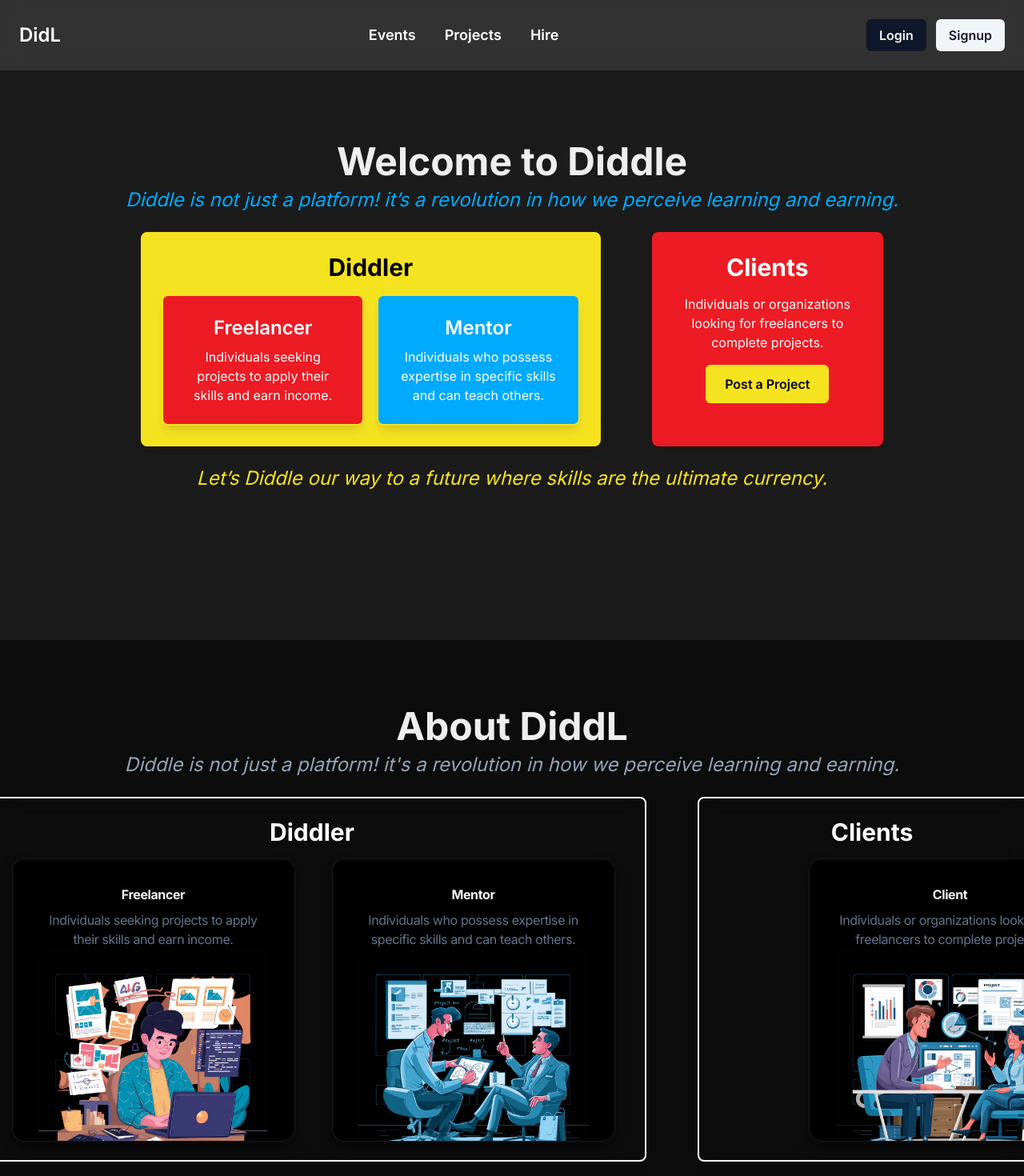
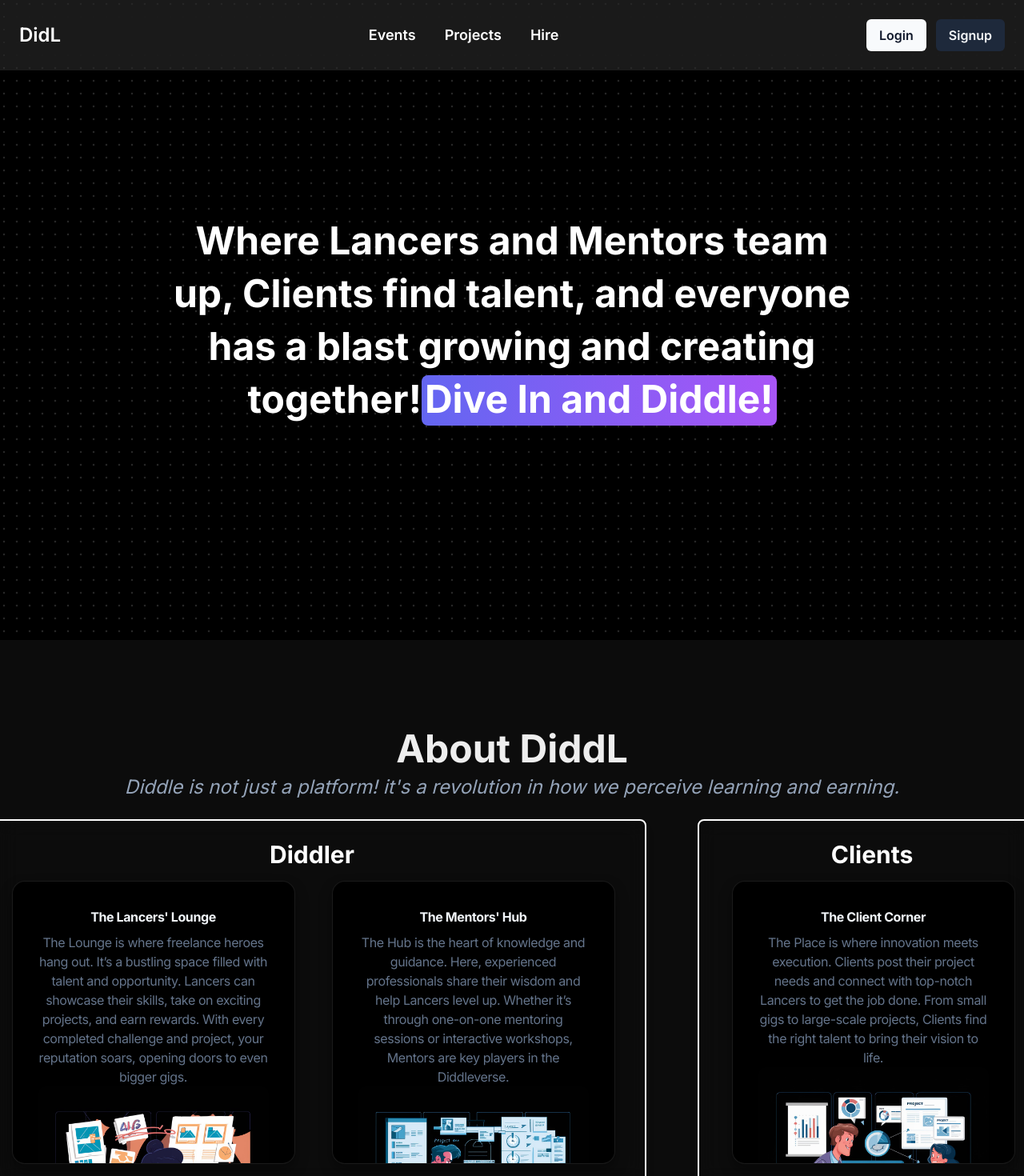
Before and after one commit to kalpithasv/Diddle, a Next.js app in the folder frontend/: page / in a window 1280 px wide. Shown: the top 1470 px of the page at 80% size. Built offline with nearby package versions, Linux system fonts and the light colour scheme.

Commit message:
chore: Update dependencies and add mini-svg-data-uri package

```diff
--- a/frontend/package.json
+++ b/frontend/package.json
@@ -18,6 +18,7 @@
     "hamburger-react": "^2.5.1",
     "http-proxy-middleware": "^3.0.0",
     "lucide-react": "^0.416.0",
+    "mini-svg-data-uri": "^1.4.4",
     "next": "^14.2.5",
     "react": "^18",
     "react-dom": "^18",
--- a/frontend/src/app/layout.tsx
+++ b/frontend/src/app/layout.tsx
@@ -16,11 +16,11 @@ export default function RootLayout({
   children: React.ReactNode;
 }>) {
   return (
-    <html lang="en">
+    <html lang="en" class="dark">
       <body className={inter.className}>
         <Navbar />
         {children}
-        </body>
+      </body>
     </html>
   );
 }
--- a/frontend/src/app/page.tsx
+++ b/frontend/src/app/page.tsx
@@ -1,65 +1,41 @@
-import { Navbar } from "@/components";
+"use client";
 import About from "@/components/About";
+import HowItWorks from "@/components/HowItWorks";
 import KeyFeatures from "@/components/KeyFeatures";
-import Image from "next/image";
+import { motion } from "framer-motion";
+import { HeroHighlight, Highlight } from "@/components/ui/hero-highlight";
 
 export default function Home() {
   return (
-    <main className="w-screen h-screen bg-[#1b1b1b] text-white font-Poppins">
-      <section className="flex flex-col items-center justify-center h-full text-center p-8 bg-[#1b1b1b] text-white">
-        <h1 className="text-5xl font-bold mb-4 text-[#eeeeee]">
-          Welcome to Diddle
-        </h1>
-        <p className="text-2xl mb-4 text-[#00aaff] italic animate-bounce">
-          Diddle is not just a platform! it’s a revolution in how we perceive
-          learning and earning.
-        </p>
-        <div className="flex gap-16 justify-center px-[18vh]">
-          <div className="bg-[#f6e320] border-2 border-[#f6e320] p-6 rounded-lg shadow-lg w-2/3 relative">
-            <h3 className="text-3xl font-bold mb-4 text-black">Diddler</h3>
-            <div className="flex gap-4">
-              <div className="bg-[#ed1b24] border-2 border-[#f6e320] p-6 rounded-lg shadow-lg w-1/2 relative">
-                <h4 className="text-2xl font-semibold mb-2 text-white">
-                  Freelancer
-                </h4>
-                <p className="text-white">
-                  Individuals seeking projects to apply their skills and earn
-                  income.
-                </p>
-              </div>
-              <div className="bg-[#00aaff] border-2 border-[#f6e320] p-6 rounded-lg shadow-lg w-1/2 relative">
-                <h4 className="text-2xl font-semibold mb-2 text-white">
-                  Mentor
-                </h4>
-                <p className="text-white">
-                  Individuals who possess expertise in specific skills and can
-                  teach others.
-                </p>
-              </div>
-            </div>
-          </div>
-          <div className="bg-[#ed1b24] border-2 border-[#ed1b2666] p-6 rounded-lg shadow-lg w-1/3 relative">
-            <h3 className="text-3xl font-bold mb-4 text-white">Clients</h3>
-            <p className="text-white">
-              Individuals or organizations looking for freelancers to complete
-              projects.
-            </p>
-            <a
-              href="/post-project"
-              className="mt-4 inline-block bg-[#f6e320] text-black px-6 py-3 rounded-md font-semibold hover:bg-blue-700 transition ease-in-out duration-300"
-            >
-              Post a Project
-            </a>
-          </div>
-        </div>
-        <p className="text-2xl mt-8 text-[#f6e320] italic animate-bounce">
-          Let’s Diddle our way to a future where skills are the ultimate
-          currency.
-        </p>
+    <main className="w-screen bg-[#0c0c0c] text-white font-Poppins">
+      <section>
+        <HeroHighlight>
+          <motion.h1
+            initial={{
+              opacity: 0,
+              y: 20,
+            }}
+            animate={{
+              opacity: 1,
+              y: [20, -5, 0],
+            }}
+            transition={{
+              duration: 0.5,
+              ease: [0.4, 0.0, 0.2, 1],
+            }}
+            className="text-2xl px-4 md:text-4xl lg:text-5xl font-bold text-neutral-700 dark:text-white max-w-4xl leading-relaxed lg:leading-snug text-center mx-auto "
+          >
+            Where Lancers and Mentors team up, Clients find talent, and everyone
+            has a blast growing and creating together!
+            <Highlight className="text-black dark:text-white">
+              Dive In and Diddle!
+            </Highlight>
+          </motion.h1>
+        </HeroHighlight>
       </section>
-
       <About />
       <KeyFeatures />
+      <HowItWorks />
 
       <footer className="bg-[#1b1b1b] p-4 text-center">
         <p className="text-sm text-[#f6e320]">
--- a/frontend/src/components/About.tsx
+++ b/frontend/src/components/About.tsx
@@ -6,9 +6,11 @@ import { freelancePic, mentorPic, clientPic } from "@/../public";
 
 const About = () => {
   return (
-    <main className="w-screen h-screen bg-[#1b1b1b] text-white font-Poppins">
-      <section className="flex flex-col items-center justify-center h-full text-center p-8 bg-[#0c0c0c] text-white">
-        <h1 className="text-5xl font-bold mb-4 text-[#eeeeee]">About DiddL</h1>
+    <main className="w-screen min-h-screen h-full bg-[#0c0c0c] text-white font-Poppins">
+      <section className="flex flex-col items-center justify-center h-full text-center py-8 px-12 bg-[#0c0c0c] text-white">
+        <h1 className="text-5xl font-bold mb-4 text-[#eeeeee] pt-20">
+          About DiddL
+        </h1>
         <p className="text-2xl mb-4 text-slate-400 italic animate-bounce">
           Diddle is not just a platform! it&apos;s a revolution in how we
           perceive learning and earning.
@@ -20,12 +22,15 @@ const About = () => {
               <PinContainer title="Freelancing Page" href="#">
                 <div className="flex basis-full flex-col p-4 tracking-tight text-slate-100/50 sm:basis-1/2 w-[20rem] h-[20rem] ">
                   <h3 className="max-w-xs !pb-2 !m-0 font-bold  text-base text-slate-100">
-                    Freelancer
+                    The Lancers&apos; Lounge
                   </h3>
                   <div className="text-base !m-0 !p-0 font-normal">
                     <span className="text-slate-500 ">
-                      Individuals seeking projects to apply their skills and
-                      earn income.
+                      The Lounge is where freelance heroes hang out. It’s a
+                      bustling space filled with talent and opportunity. Lancers
+                      can showcase their skills, take on exciting projects, and
+                      earn rewards. With every completed challenge and project,
+                      your reputation soars, opening doors to even bigger gigs.
                     </span>
                   </div>
                   <Image
@@ -38,18 +43,21 @@ const About = () => {
               <PinContainer title="Mentors Page" href="#">
                 <div className="flex basis-full flex-col p-4 tracking-tight text-slate-100/50 sm:basis-1/2 w-[20rem] h-[20rem] ">
                   <h3 className="max-w-xs !pb-2 !m-0 font-bold  text-base text-slate-100">
-                    Mentor
+                    The Mentors' Hub
                   </h3>
                   <div className="text-base !m-0 !p-0 font-normal">
                     <span className="text-slate-500 ">
-                      Individuals who possess expertise in specific skills and
-                      can teach others.
+                      The Hub is the heart of knowledge and guidance. Here,
+                      experienced professionals share their wisdom and help
+                      Lancers level up. Whether it’s through one-on-one
+                      mentoring sessions or interactive workshops, Mentors are
+                      key players in the Diddleverse.
                     </span>
                   </div>
                   <Image
                     className="flex flex-1 w-full rounded-lg"
                     src={mentorPic}
-                    alt="freelancing pic"
+                    alt="mentoring pic"
                   />
                 </div>
               </PinContainer>
@@ -57,24 +65,33 @@ const About = () => {
           </div>
           <div className="bg-gray/10 backdrop-blur-md border-2 border-white p-6 rounded-lg shadow-lg w-1/3 relative">
             <h3 className="text-3xl font-bold mb-4 text-white">Clients</h3>
-            <PinContainer title="Client Page" href="#" className="left-0 top-0">
+            <div className="flex">
+              <PinContainer
+                title="Client Page"
+                href="#"
+                className="left-0 top-0"
+              >
                 <div className="flex basis-full flex-col p-4 tracking-tight text-slate-100/50 sm:basis-1/2 w-[20rem] h-[20rem] ">
                   <h3 className="max-w-xs !pb-2 !m-0 font-bold  text-base text-slate-100">
-                  Client
+                    The Client Corner
                   </h3>
                   <div className="text-base !m-0 !p-0 font-normal">
                     <span className="text-slate-500 ">
-                    Individuals or organizations looking for freelancers to
-                    complete projects.
+                      The Place is where innovation meets execution. Clients
+                      post their project needs and connect with top-notch
+                      Lancers to get the job done. From small gigs to
+                      large-scale projects, Clients find the right talent to
+                      bring their vision to life.
                     </span>
                   </div>
                   <Image
                     className="flex flex-1 w-full rounded-lg"
                     src={clientPic}
-                  alt="freelancing pic"
+                    alt="client pic"
                   />
                 </div>
               </PinContainer>
+            </div>
           </div>
         </div>
         <p className="text-2xl mt-8 text-slate-400 italic animate-bounce">
--- /dev/null
+++ b/frontend/src/components/HowItWorks.tsx
@@ -0,0 +1,33 @@
+"use client";
+import React from "react";
+
+const HowItWorks = () => {
+  return (
+    <main className="w-screen bg-[#1b1b1b] text-white font-Poppins">
+      <section className="flex flex-col items-center justify-center h-full text-center p-8 bg-[#0c0c0c] text-white">
+        <h2 className="text-5xl font-bold mb-4 text-[#ff69b4]">How It Works</h2>
+        <div className="text-2xl mb-4 text-slate-400 italic">
+          <p className="mb-4">
+            <span className="text-[#00ff00]">Sign Up:</span> Create your snazzy
+            profile and gear up for the Diddle adventure.
+          </p>
+          <p className="mb-4">
+            <span className="text-[#00ffff]">Diddle:</span> Discover courses,
+            projects, and daily challenges tailored to your unique skills.
+          </p>
+          <p className="mb-4">
+            <span className="text-[#ff00ff]">Learn & Earn:</span> Boost your
+            skills with mentorship, complete projects, and participate in fun
+            events.
+          </p>
+          <p className="mb-4">
+            <span className="text-[#ffff00]">Grow:</span> Build your reputation,
+            unlock new opportunities, and dominate the Diddleverse.
+          </p>
+        </div>
+      </section>
+    </main>
+  );
+};
+
+export default HowItWorks;
--- a/frontend/src/components/KeyFeatures.tsx
+++ b/frontend/src/components/KeyFeatures.tsx
@@ -5,8 +5,8 @@ import { KeyFeaturesData } from "@/lib/constants";
 
 const KeyFeatures = () => {
   return (
-    <main className="w-screen h-screen bg-[#1b1b1b] text-white font-Poppins">
-      <section className="bg-[#2b2b2b] p-8">
+    <main className="w-screen h-screen bg-[#0c0c0c] text-white font-Poppins">
+      <section className="bg-[#0c0c0c] p-8">
         <h2 className="text-4xl font-bold text-center mb-4">Key Features</h2>
         <HoverEffect items={KeyFeaturesData} />
       </section>
--- a/frontend/src/components/Navbar.tsx
+++ b/frontend/src/components/Navbar.tsx
@@ -8,7 +8,7 @@ const Header = () => {
   return (
     <div className="top-0 w-full h-full z-[10]">
       <motion.div initial={{ opacity: 0 }} animate={{ opacity: 1 }}>
-        <div className="bg-white/10 backdrop-blur-md fixed z-[10] w-full flex justify-between items-center md:p-[1.5rem] p-2">
+        <div className="bg-white/10 backdrop-blur-md fixed z-[100] w-full flex justify-between items-center md:p-[1.5rem] p-2">
           <div className="text-2xl font-semibold text-white">
             <Link href="/">DidL</Link>
           </div>
--- a/frontend/src/components/ui/3d-pin.tsx
+++ b/frontend/src/components/ui/3d-pin.tsx
@@ -67,7 +67,7 @@ export const PinPerspective = ({
   href?: string;
 }) => {
   return (
-    <motion.div className="pointer-events-none  w-96 h-80 flex items-center justify-center opacity-0 group-hover/pin:opacity-100 z-[60] transition duration-500">
+    <motion.div className="pointer-events-none min-h-full w-96 h-80 flex items-center justify-center opacity-0 group-hover/pin:opacity-100 z-[60] transition duration-500">
       <div className=" w-full h-full -mt-7 flex-none  inset-0">
         <div className="absolute top-0 inset-x-0  flex justify-center">
           <a
--- /dev/null
+++ b/frontend/src/components/ui/hero-highlight.tsx
@@ -0,0 +1,96 @@
+"use client";
+import { cn } from "@/lib/utils";
+import { useMotionValue, motion, useMotionTemplate } from "framer-motion";
+import React from "react";
+
+export const HeroHighlight = ({
+  children,
+  className,
+  containerClassName,
+}: {
+  children: React.ReactNode;
+  className?: string;
+  containerClassName?: string;
+}) => {
+  let mouseX = useMotionValue(0);
+  let mouseY = useMotionValue(0);
+
+  function handleMouseMove({
+    currentTarget,
+    clientX,
+    clientY,
+  }: React.MouseEvent<HTMLDivElement>) {
+    if (!currentTarget) return;
+    let { left, top } = currentTarget.getBoundingClientRect();
+
+    mouseX.set(clientX - left);
+    mouseY.set(clientY - top);
+  }
+  return (
+    <div
+      className={cn(
+        "relative flex items-center bg-white dark:bg-black justify-center w-full h-screen group",
+        containerClassName
+      )}
+      onMouseMove={handleMouseMove}
+    >
+      <div className="absolute inset-0 bg-dot-thick-neutral-300 dark:bg-dot-thick-neutral-800  pointer-events-none" />
+      <motion.div
+        className="pointer-events-none bg-dot-thick-indigo-500 dark:bg-dot-thick-indigo-500   absolute inset-0 opacity-0 transition duration-300 group-hover:opacity-100"
+        style={{
+          WebkitMaskImage: useMotionTemplate`
+            radial-gradient(
+              200px circle at ${mouseX}px ${mouseY}px,
+              black 0%,
+              transparent 100%
+            )
+          `,
+          maskImage: useMotionTemplate`
+            radial-gradient(
+              200px circle at ${mouseX}px ${mouseY}px,
+              black 0%,
+              transparent 100%
+            )
+          `,
+        }}
+      />
+
+      <div className={cn("relative z-20", className)}>{children}</div>
+    </div>
+  );
+};
+
+export const Highlight = ({
+  children,
+  className,
+}: {
+  children: React.ReactNode;
+  className?: string;
+}) => {
+  return (
+    <motion.span
+      initial={{
+        backgroundSize: "0% 100%",
+      }}
+      animate={{
+        backgroundSize: "100% 100%",
+      }}
+      transition={{
+        duration: 2,
+        ease: "linear",
+        delay: 0.5,
+      }}
+      style={{
+        backgroundRepeat: "no-repeat",
+        backgroundPosition: "left center",
+        display: "inline",
+      }}
+      className={cn(
+        `relative inline-block pb-1   px-1 rounded-lg bg-gradient-to-r from-indigo-300 to-purple-300 dark:from-indigo-500 dark:to-purple-500`,
+        className
+      )}
+    >
+      {children}
+    </motion.span>
+  );
+};
--- a/frontend/tailwind.config.ts
+++ b/frontend/tailwind.config.ts
@@ -1,13 +1,18 @@
-import type { Config } from "tailwindcss"
+import type { Config } from "tailwindcss";
+
+const svgToDataUri = require("mini-svg-data-uri");
+const {
+  default: flattenColorPalette,
+} = require("tailwindcss/lib/util/flattenColorPalette");
 
 const config = {
   darkMode: ["class"],
   content: [
-    './pages/**/*.{ts,tsx}',
-    './components/**/*.{ts,tsx}',
-    './app/**/*.{ts,tsx}',
-    './src/**/*.{ts,tsx}',
-	],
+    "./pages/**/*.{ts,tsx}",
+    "./components/**/*.{ts,tsx}",
+    "./app/**/*.{ts,tsx}",
+    "./src/**/*.{ts,tsx}",
+  ],
   prefix: "",
   theme: {
     container: {
@@ -74,7 +79,33 @@ const config = {
       },
     },
   },
-  plugins: [require("tailwindcss-animate")],
-} satisfies Config
+  plugins: [
+    addVariablesForColors,
+    function ({ matchUtilities, theme }: any) {
+      matchUtilities(
+        {
+          "bg-dot-thick": (value: any) => ({
+            backgroundImage: `url("${svgToDataUri(
+              `<svg xmlns="http://www.w3.org/2000/svg" viewBox="0 0 32 32" width="16" height="16" fill="none"><circle fill="${value}" id="pattern-circle" cx="10" cy="10" r="2.5"></circle></svg>`
+            )}")`,
+          }),
+        },
+        { values: flattenColorPalette(theme("backgroundColor")), type: "color" }
+      );
+    },
+    require("tailwindcss-animate"),
+  ],
+} satisfies Config;
 
-export default config
+function addVariablesForColors({ addBase, theme }: any) {
+  let allColors = flattenColorPalette(theme("colors"));
+  let newVars = Object.fromEntries(
+    Object.entries(allColors).map(([key, val]) => [`--${key}`, val])
+  );
+
+  addBase({
+    ":root": newVars,
+  });
+}
+
+export default config;
```
Also changed, not shown: 1 other file (tests, documents, lock files or other folders). Lines whose indentation alone changed are shown as unchanged.
